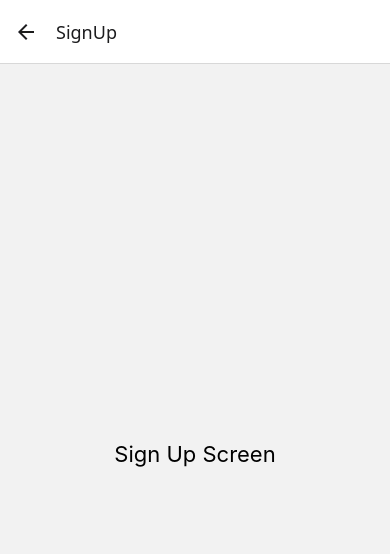
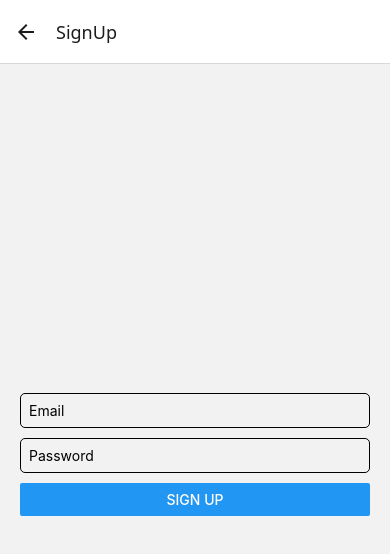
Before and after one commit to thebackbencher666/ChatApp, a React Native app: screen /SignUp in a window 390 px wide. Shown: the top 554 px of the page. Built offline with nearby package versions, Linux system fonts and the light colour scheme.

Commit message:
Add sign up screen with firebase auth

```diff
--- a/screens/SignUpScreen.js
+++ b/screens/SignUpScreen.js
@@ -1,21 +1,48 @@
-import React from 'react';
-import { View, Text, StyleSheet } from 'react-native';
+import React, { useState } from 'react';
+import { View, TextInput, Button, Text, StyleSheet } from 'react-native';
+import { auth } from '../firebase';
+import { createUserWithEmailAndPassword } from 'firebase/auth';
 
-export default function SignUpScreen() {
+const SignUpScreen = ({ navigation }) => {
+  const [email, setEmail] = useState('');
+  const [password, setPassword] = useState('');
+  const [error, setError] = useState('');
+
+  const handleSignUp = () => {
+    createUserWithEmailAndPassword(auth, email, password)
+      .then(() => {
+        console.log('User signed up!');
+        // Optional: Navigate to chat or sign-in screen
+      })
+      .catch((err) => setError(err.message));
+  };
+
   return (
     <View style={styles.container}>
-      <Text style={styles.text}>Sign Up Screen</Text>
+      <TextInput
+        placeholder="Email"
+        value={email}
+        onChangeText={setEmail}
+        style={styles.input}
+        autoCapitalize="none"
+      />
+      <TextInput
+        placeholder="Password"
+        value={password}
+        onChangeText={setPassword}
+        style={styles.input}
+        secureTextEntry
+      />
+      {error ? <Text style={styles.error}>{error}</Text> : null}
+      <Button title="Sign Up" onPress={handleSignUp} />
     </View>
   );
-}
+};
 
 const styles = StyleSheet.create({
-  container: {
-    flex: 1,
-    justifyContent: 'center',
-    alignItems: 'center',
-  },
-  text: {
-    fontSize: 22,
-  },
+  container: { flex: 1, justifyContent: 'center', padding: 20 },
+  input: { borderWidth: 1, marginBottom: 10, padding: 8, borderRadius: 5 },
+  error: { color: 'red', marginBottom: 10 },
 });
+
+export default SignUpScreen;
```
